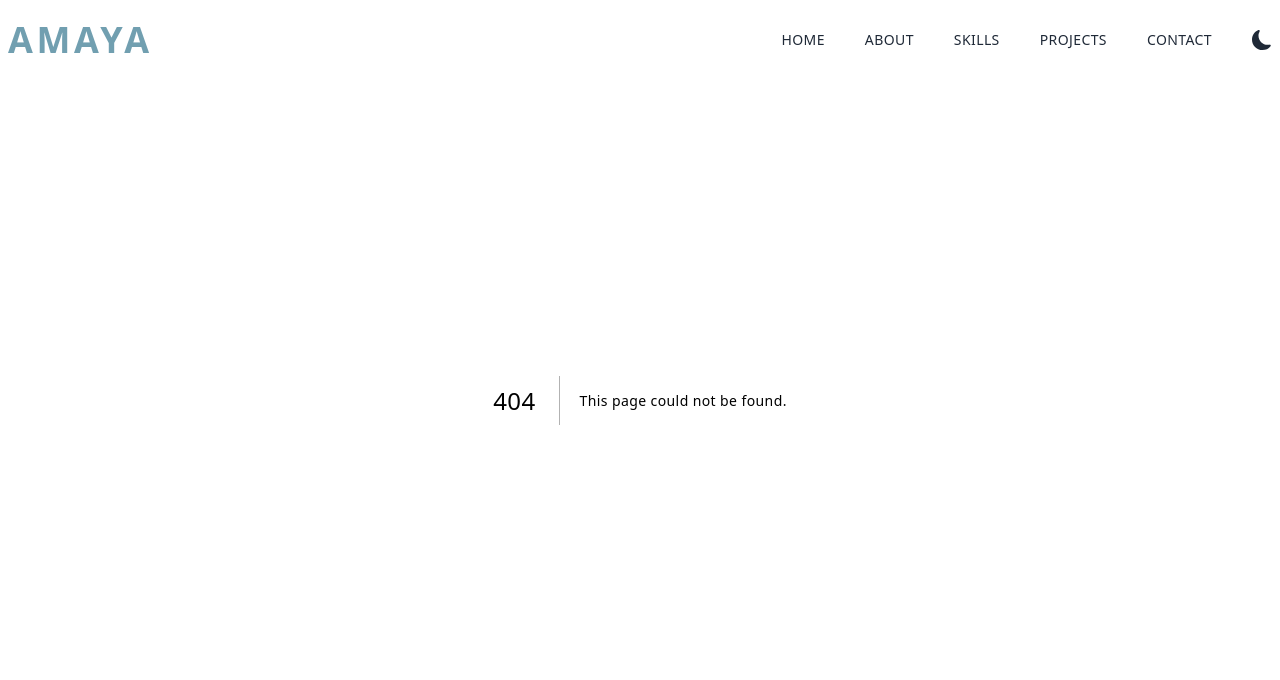
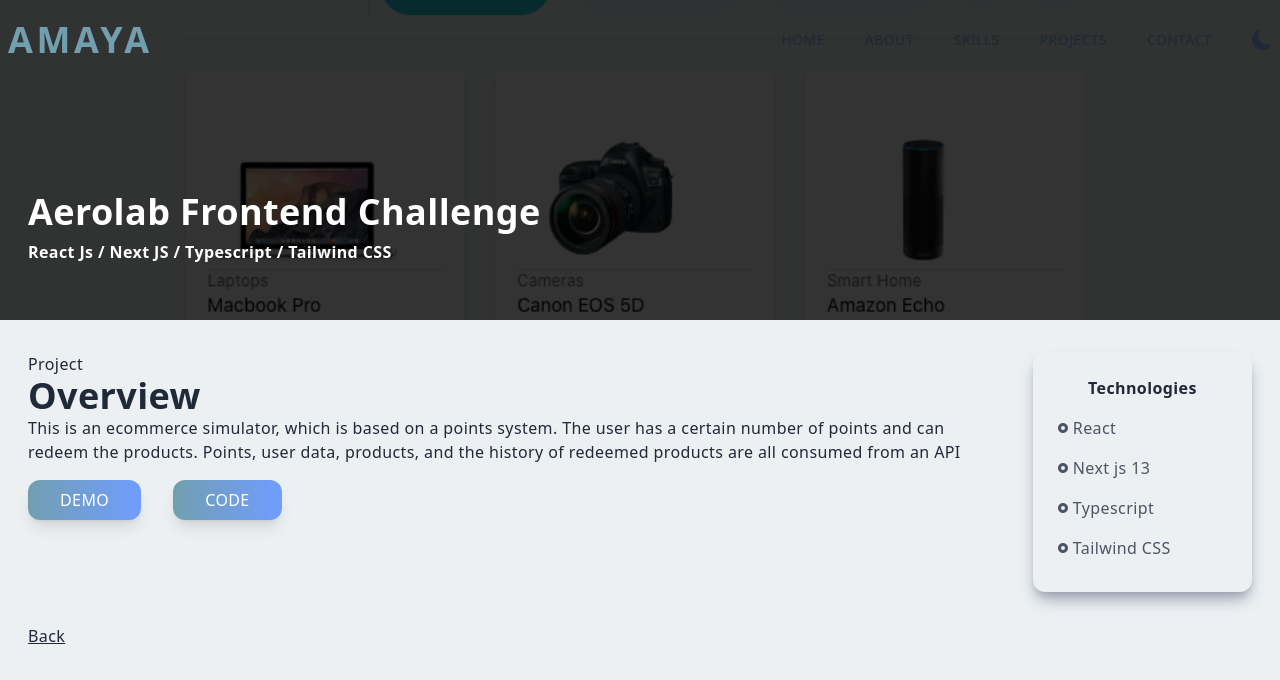
Before and after one commit to AmayaLuciano/portfolio, a Next.js app: page /aerolab in a window 1280 px wide. Before the commit this address had no page. Shown: the top 680 px of the page. Built offline with nearby package versions, Linux system fonts and the light colour scheme.

Commit message:
Projects update

```diff
--- a/components/Projects.jsx
+++ b/components/Projects.jsx
@@ -2,6 +2,7 @@
 import cryptoImg from '../public/assets/projects/cryptoprice.png';
 import simplecart from '../public/assets/projects/simplecart2.png';
 import progressImg from '../public/assets/projects/progress.jpeg';
+import aerolabImg from '../public/assets/projects/aerolab.png';
 import ProjectItem from './ProjectItem';
 
 const Projects = () => {
@@ -29,9 +30,9 @@
             projectUrl="/simplecart"
           />
           <ProjectItem
-            title="Coming Soon"
-            backgroundImg={progressImg}
-            projectUrl="/#projects"
+            title="Aerolab Challenge"
+            backgroundImg={aerolabImg}
+            projectUrl="/aerolab"
           />
         </div>
       </div>
--- /dev/null
+++ b/pages/aerolab.jsx
@@ -0,0 +1,75 @@
+import Image from 'next/image';
+import Link from 'next/link';
+import { RiRadioButtonFill } from 'react-icons/ri';
+import aerolabImg from '../public/assets/projects/aerolab.png';
+
+const aerolab = () => {
+  return (
+    <div className="w-full">
+      <div className="w-screen h-[30vh] lg:h-[40vh] relative">
+        <div className="absolute top-0 w-full h-[30vh] lg:h-[40vh] bg-black/80 z-10" />
+        <Image fill className="object-cover" src={aerolabImg} alt="/" />
+        <div className="absolute top-[70%] max-w-[1240px] w-full left-[50%] right-[50%] translate-x-[-50%] translate-y-[-50%] z-10 text-white p-2">
+          <h2 className="py-2">Aerolab Frontend Challenge</h2>
+          <h3>React Js / Next JS / Typescript / Tailwind CSS </h3>
+        </div>
+      </div>
+
+      <div className="max-w-[1240px] mx-auto p-2 grid lg:grid-cols-5 gap-8 pt-8">
+        <div className="col-span-4 dark:text-gray-200">
+          <p>Project </p>
+          <h2>Overview</h2>
+          <p>
+            This is an ecommerce simulator, which is based on a points system.
+            The user has a certain number of points and can redeem the products.
+            Points, user data, products, and the history of redeemed products
+            are all consumed from an API
+          </p>
+          <button className="px-8 py-2 mt-4 mr-8 shadow-lg dark:shadow-gray-600">
+            <a
+              href="https://aerolab-challenge-ochre.vercel.app/"
+              target={'_blank'}
+              rel="noreferrer"
+            >
+              Demo
+            </a>
+          </button>
+          <button className="px-8 py-2 mt-4 shadow-lg dark:shadow-gray-600">
+            <a
+              href="https://github.com/AmayaLuciano/aerolab-challenge"
+              target={'_blank'}
+              rel="noreferrer"
+            >
+              Code
+            </a>
+          </button>
+        </div>
+        <div className="col-span-4 lg:col-span-1 shadow-lg shadow-gray-400 dark:shadow-gray-600 rounded-xl p-4 dark:text-gray-300">
+          <div className="p-2">
+            <p className="text-center font-bold pb-2">Technologies</p>
+            <div className="grid grid-cols-3 md:grid-cols-1 ">
+              <p className="text-gray-600 py-2 flex items-center dark:text-gray-300">
+                <RiRadioButtonFill className="pr-1" /> React
+              </p>
+              <p className="text-gray-600 py-2 flex items-center dark:text-gray-300">
+                <RiRadioButtonFill className="pr-1" />
+                Next js 13
+              </p>
+              <p className="text-gray-600 py-2 flex items-center dark:text-gray-300">
+                <RiRadioButtonFill className="pr-1" /> Typescript
+              </p>
+              <p className="text-gray-600 py-2 flex items-center dark:text-gray-300">
+                <RiRadioButtonFill className="pr-1" /> Tailwind CSS
+              </p>
+            </div>
+          </div>
+        </div>
+        <Link href="/#projects">
+          <p className="underline cursor-pointer dark:text-gray-300">Back</p>
+        </Link>
+      </div>
+    </div>
+  );
+};
+
+export default aerolab;
```
Also changed, not shown: public/assets/projects/1628085957537.jpeg (added), public/assets/projects/aerolab.png (added).
